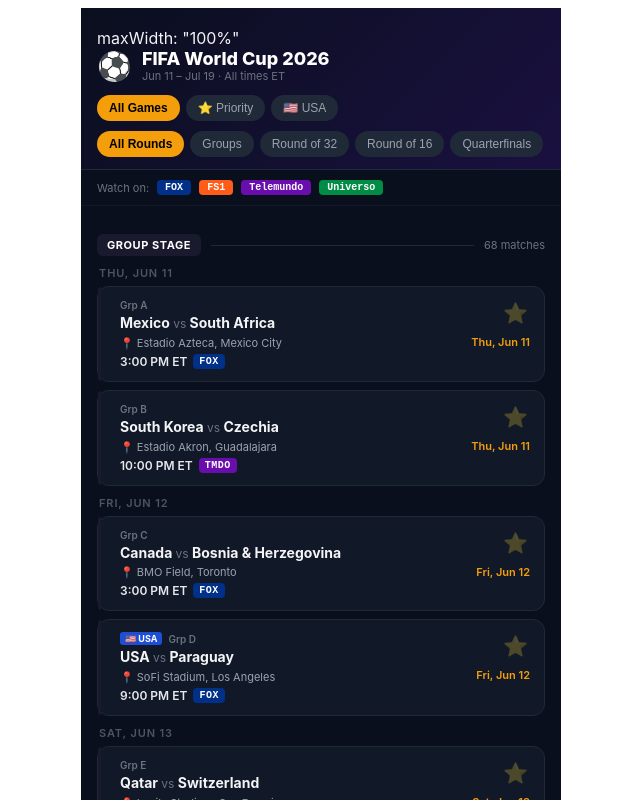
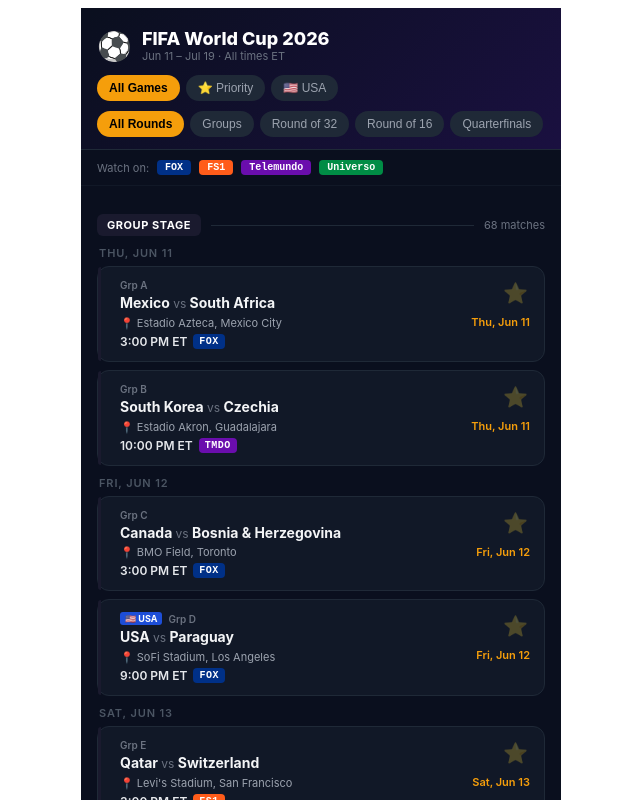
Before and after one commit to hazzardous1/26worldcup, a React (Vite) app: page / in a window 1280 px wide. Shown: the top 800 px of the page, without its empty margins (319-959 px from the left). Built offline with nearby package versions, Linux system fonts and the light colour scheme.

Commit message:
Update app.jsx

```diff
--- a/src/app.jsx
+++ b/src/app.jsx
@@ -176,9 +176,7 @@
     <div style={{ background: "#0a0f1e", minHeight: "100vh", fontFamily: "'Inter',-apple-system,sans-serif", color: "#f3f4f6", maxWidth: "480px", margin: "0 auto" }}>
       <div style={{ background: "linear-gradient(135deg,#0a0f1e,#1a1040)", padding: "20px 16px 0", position: "sticky", top: 0, zIndex: 100, borderBottom: "1px solid #1f2937" }}>
 
-      maxWidth: "100%"
-
-         <div style={{ display: "flex", alignItems: "center", gap: "10px", marginBottom: "12px" }}>
+      <div style={{ display: "flex", alignItems: "center", gap: "10px", marginBottom: "12px" }}>
           <span style={{ fontSize: "28px" }}>⚽</span>
           <div>
             <div style={{ fontSize: "18px", fontWeight: 800, color: "#fff" }}>FIFA World Cup 2026</div>
```
